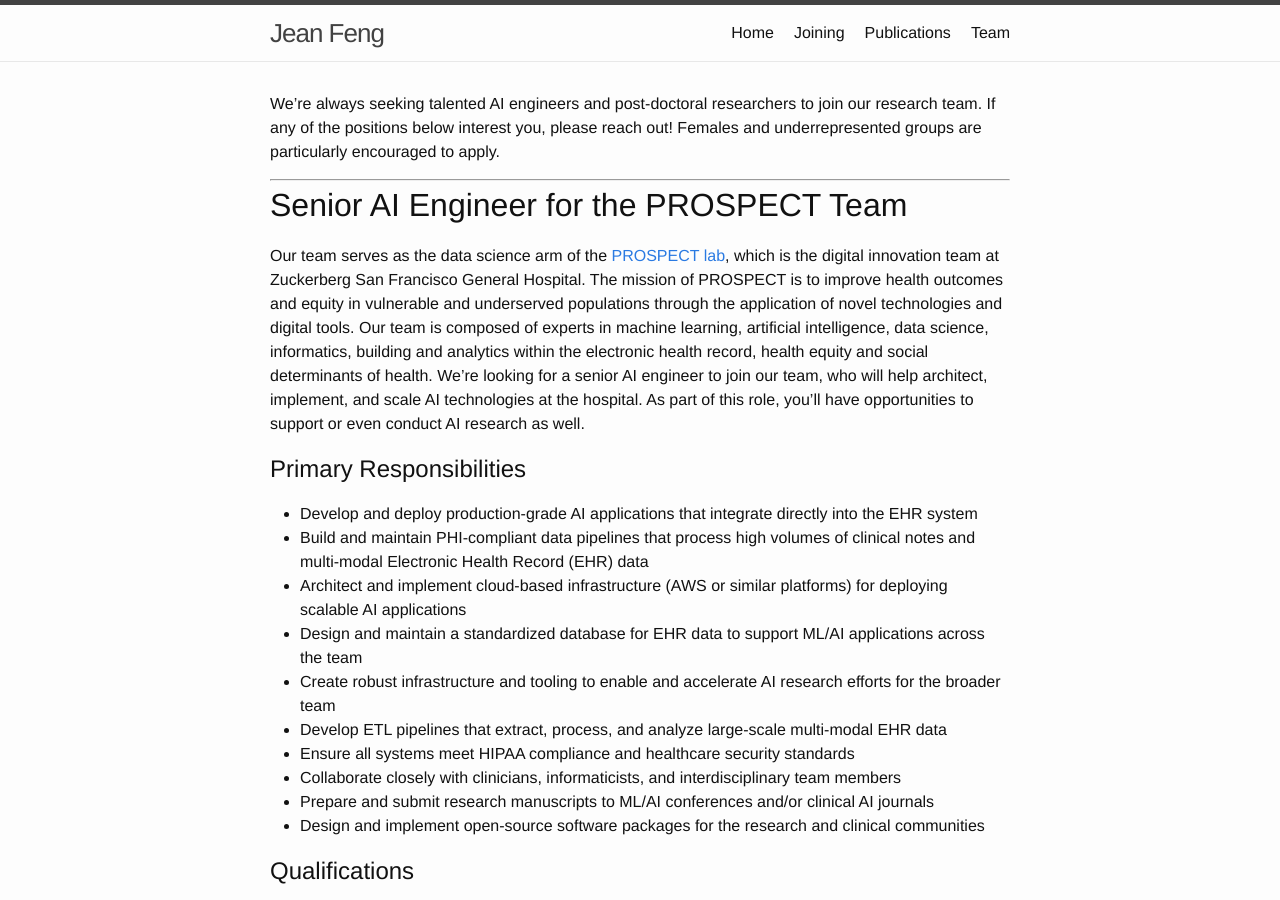
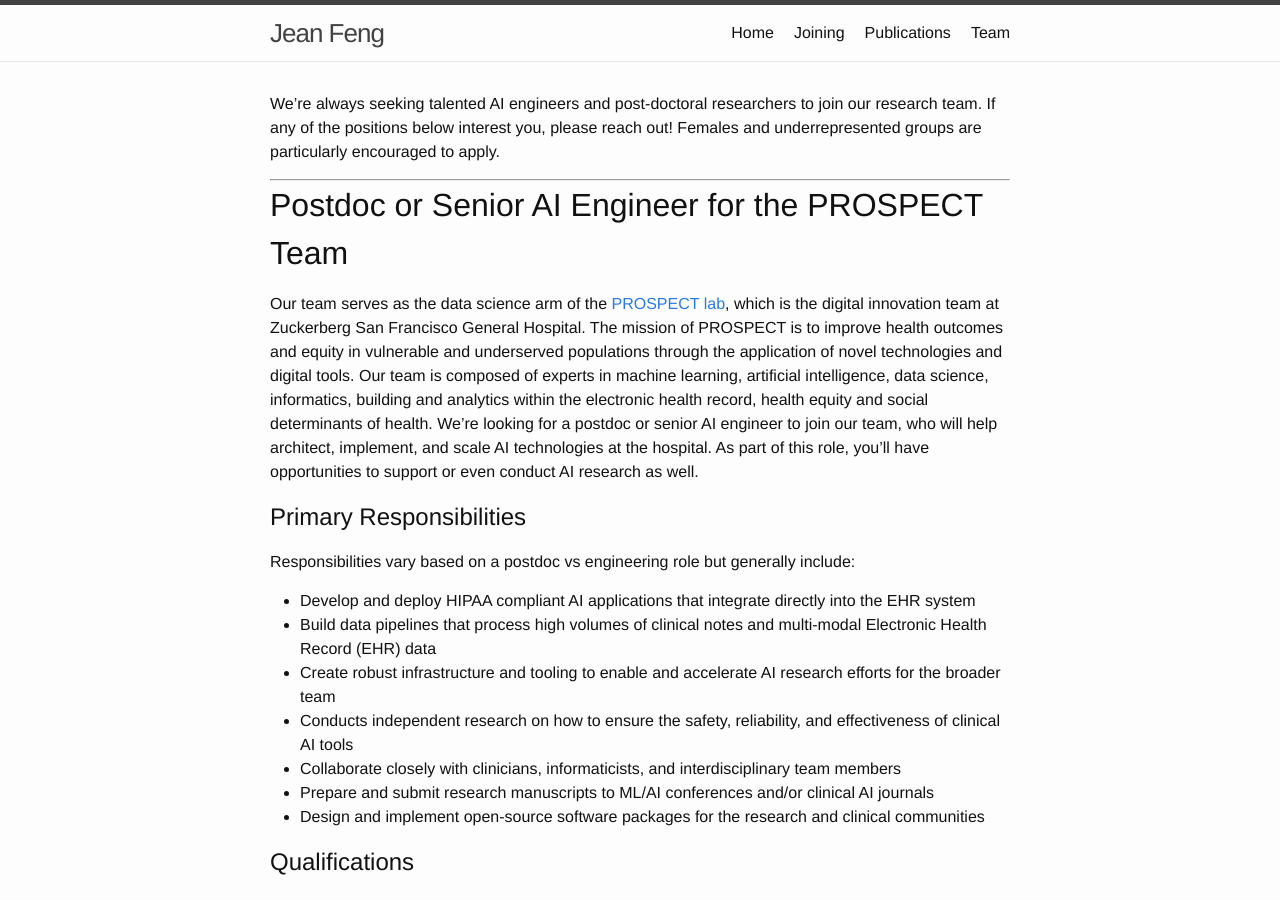
Before and after one commit to jjfeng/jjfeng.github.io, a Jekyll site: the page built from joining.md, in a window 1280 px wide and 900 px high. Built offline with Jekyll 4.4.1, drawn with Linux system fonts in a browser that asks for light colours.

Commit message:
update joinint

```diff
--- a/joining.md
+++ b/joining.md
@@ -7,18 +7,16 @@ We're always seeking talented AI engineers and post-doctoral researchers to join
 If any of the positions below interest you, please reach out! Females and underrepresented groups are particularly encouraged to apply.
 
 -------
-# Senior AI Engineer for the PROSPECT Team
+# Postdoc or Senior AI Engineer for the PROSPECT Team
 
-Our team serves as the data science arm of the [PROSPECT lab](https://zsfg-prospect.github.io/), which is the digital innovation team at Zuckerberg San Francisco General Hospital. The mission of PROSPECT is to improve health outcomes and equity in vulnerable and underserved populations through the application of novel technologies and digital tools. Our team is composed of experts in machine learning, artificial intelligence, data science, informatics, building and analytics within the electronic health record, health equity and social determinants of health. We're looking for a senior AI engineer to join our team, who will help architect, implement, and scale AI technologies at the hospital. As part of this role, you'll have opportunities to support or even conduct AI research as well.
+Our team serves as the data science arm of the [PROSPECT lab](https://zsfg-prospect.github.io/), which is the digital innovation team at Zuckerberg San Francisco General Hospital. The mission of PROSPECT is to improve health outcomes and equity in vulnerable and underserved populations through the application of novel technologies and digital tools. Our team is composed of experts in machine learning, artificial intelligence, data science, informatics, building and analytics within the electronic health record, health equity and social determinants of health. We're looking for a postdoc or senior AI engineer to join our team, who will help architect, implement, and scale AI technologies at the hospital. As part of this role, you'll have opportunities to support or even conduct AI research as well.
 
 ## Primary Responsibilities
-* Develop and deploy production-grade AI applications that integrate directly into the EHR system
-* Build and maintain PHI-compliant data pipelines that process high volumes of clinical notes and multi-modal Electronic Health Record (EHR) data
-* Architect and implement cloud-based infrastructure (AWS or similar platforms) for deploying scalable AI applications
-* Design and maintain a standardized database for EHR data to support ML/AI applications across the team
+Responsibilities vary based on a postdoc vs engineering role but generally include:
+* Develop and deploy HIPAA compliant AI applications that integrate directly into the EHR system
+* Build data pipelines that process high volumes of clinical notes and multi-modal Electronic Health Record (EHR) data
 * Create robust infrastructure and tooling to enable and accelerate AI research efforts for the broader team
-* Develop ETL pipelines that extract, process, and analyze large-scale multi-modal EHR data
-* Ensure all systems meet HIPAA compliance and healthcare security standards
+* Conducts independent research on how to ensure the safety, reliability, and effectiveness of clinical AI tools
 * Collaborate closely with clinicians, informaticists, and interdisciplinary team members
 * Prepare and submit research manuscripts to ML/AI conferences and/or clinical AI journals
 * Design and implement open-source software packages for the research and clinical communities
```
